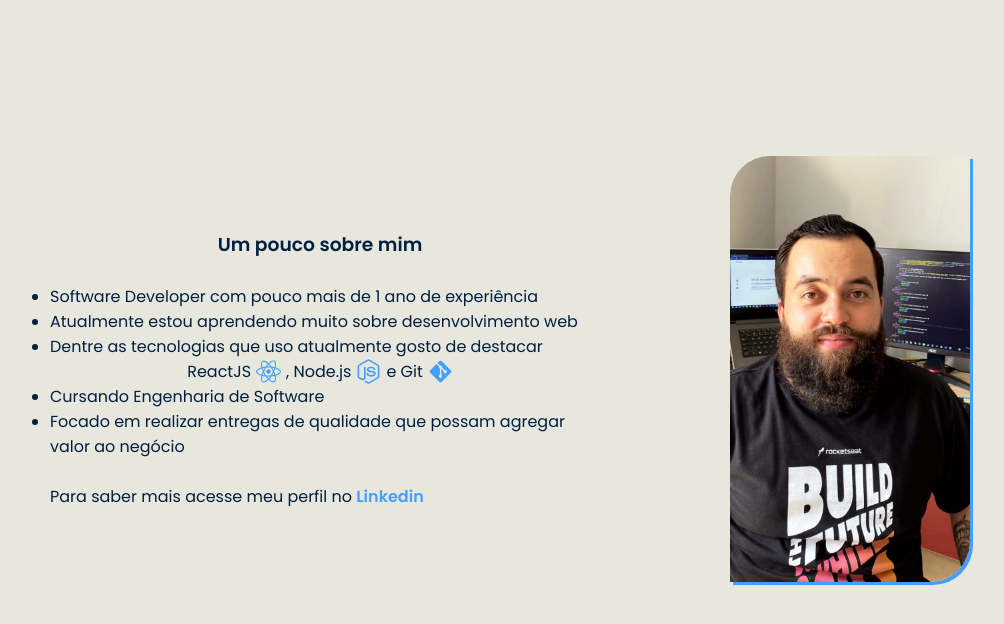
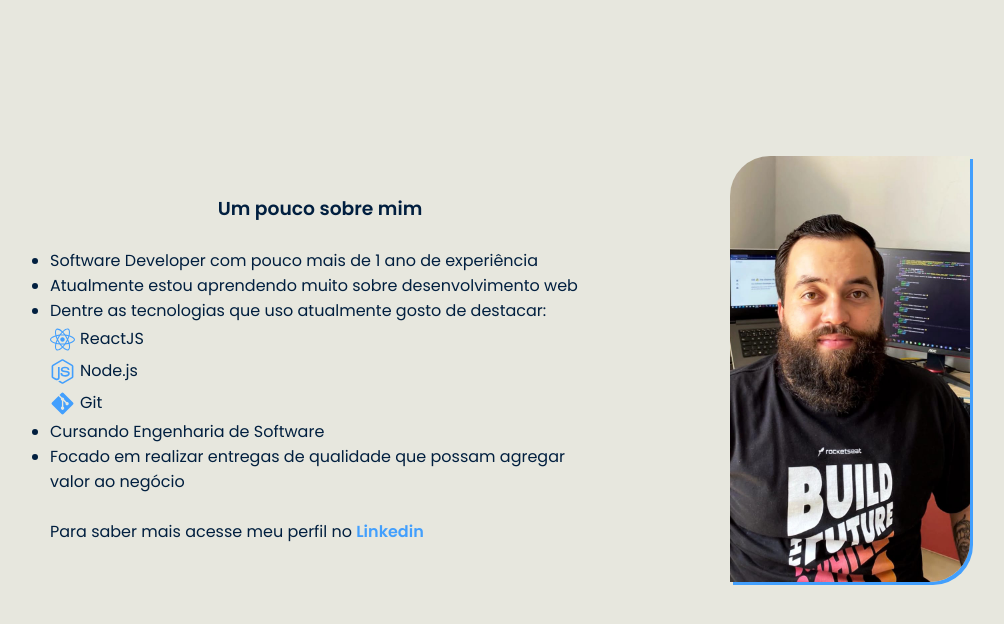
Before and after one commit to WagaoFC/devWagao, a React (Vite) app: page / in a window 1280 px wide. Shown: the part 815-1439 px from the top of the page, without its empty margins (130-1134 px from the left). Built offline with nearby package versions, Linux system fonts and the light colour scheme.

Commit message:
atualizando about

```diff
--- a/src/components/About/index.tsx
+++ b/src/components/About/index.tsx
@@ -12,11 +12,15 @@ export function About() {
                 <ul>
                     <li>Software Developer com pouco mais de 1 ano de experiência</li>
                     <li>Atualmente estou aprendendo muito sobre desenvolvimento web</li>
-                    <li>Dentre as tecnologias que uso atualmente gosto de destacar</li>
+                    <li>Dentre as tecnologias que uso atualmente gosto de destacar:</li>
                     <p className='Tech'>
-                    ReactJS <FaReact />,
-                    Node.js <FaNodeJs /> e
-                    Git <FaGitAlt />
+                        <FaReact /> ReactJS
+                    </p>
+                    <p className='Tech'>
+                        <FaNodeJs /> Node.js
+                    </p>
+                    <p className='Tech'>
+                        <FaGitAlt /> Git
                     </p>
                     <li>Cursando Engenharia de Software</li>
                     <li>Focado em realizar entregas de qualidade que possam agregar valor ao negócio</li>
--- a/src/components/About/styled.ts
+++ b/src/components/About/styled.ts
@@ -26,9 +26,10 @@ export const Text = styled.div`
 
     .Tech {
         display: flex;
-        justify-content: center;
+        justify-content: flex-start;
         align-items: center;
         gap: 5px;
+        line-height: 2rem;
     }
 
     a {
```
